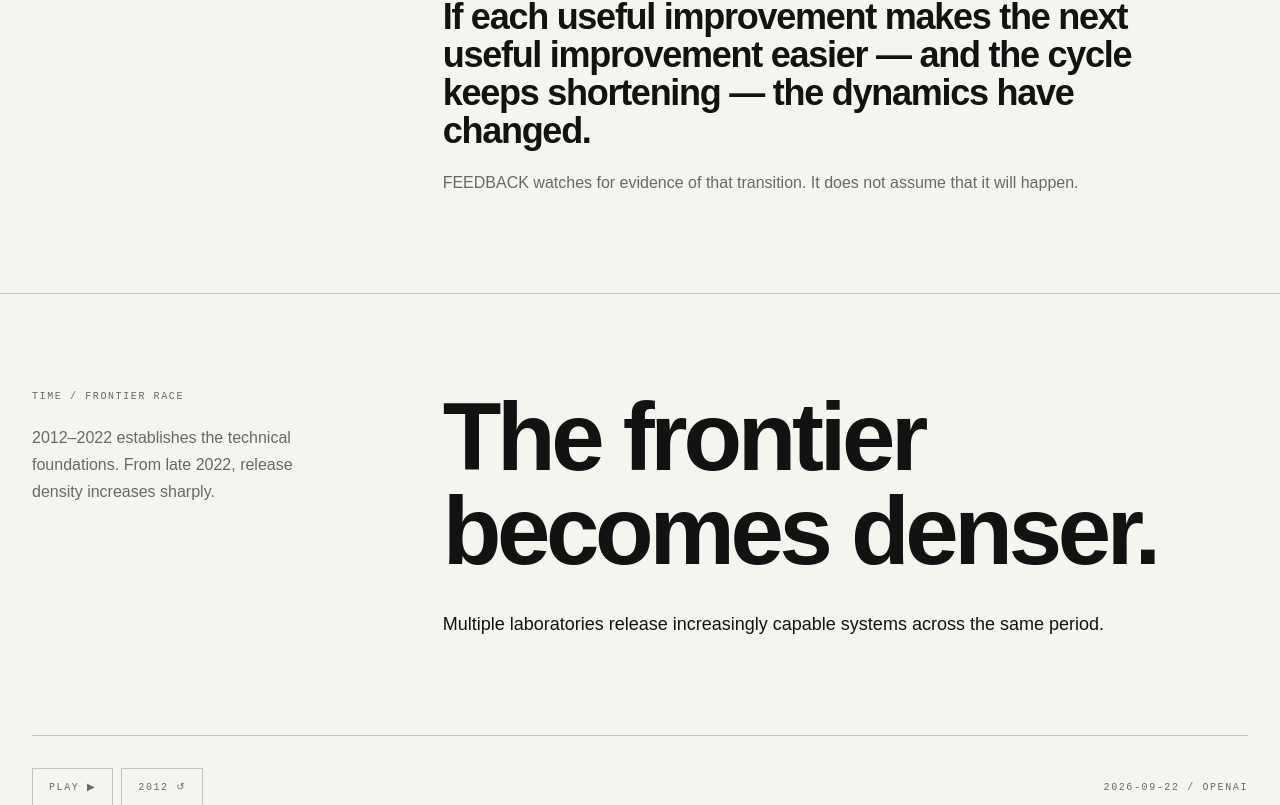
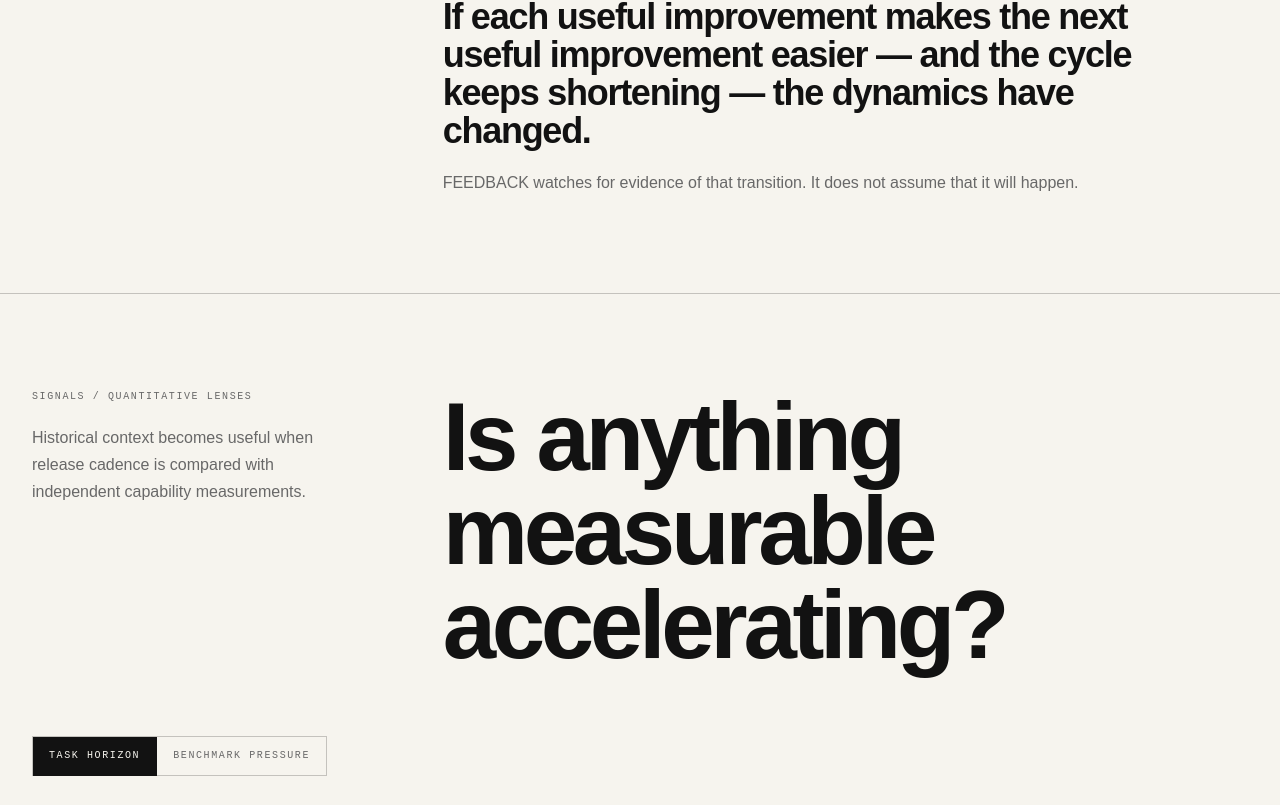
Before and after one commit to Bergtripper/feedback, a React (Vite) app: page / in a window 1280 px wide. Shown: the part 1995-2800 px from the top of the page. Built offline with nearby package versions, Linux system fonts and the light colour scheme.

Commit message:
App: separate TIME tool and persist color mode

```diff
--- a/src/App.tsx
+++ b/src/App.tsx
@@ -11,10 +11,15 @@ import {MissingGates} from './components/MissingGates';
 import {EvidenceExplorer} from './components/EvidenceExplorer';
 import {TheLoop} from './components/TheLoop';
 import React,{useState}from'react';
-export default function App(){const[dark,setDark]=useState(false);return <div data-color-mode={dark?'dark':'light'} className="min-h-screen dz-bg dz-text relative">
+export default function App(){
+ const[dark,setDark]=useState(()=>localStorage.getItem('feedback-color-mode')==='dark');
+ const[timeTool,setTimeTool]=useState(()=>new URLSearchParams(window.location.search).get('tool')==='time');
+ const toggleDark=()=>setDark(v=>{const next=!v;localStorage.setItem('feedback-color-mode',next?'dark':'light');return next});
+ const toggleTime=()=>{const next=!timeTool;setTimeTool(next);const u=new URL(window.location.href);next?u.searchParams.set('tool','time'):u.searchParams.delete('tool');window.history.pushState({},'',u)};
+ return <div data-color-mode={dark?'dark':'light'} className="min-h-screen dz-bg dz-text relative">
 <div id="top" className="fixed inset-0 pointer-events-none z-0 max-w-7xl mx-auto px-4 sm:px-6 lg:px-8 grid grid-cols-6 lg:grid-cols-12">{Array.from({length:12}).map((_,i)=><div key={i} className="h-full border-r dz-grid-line first:border-l"/>)}</div>
-<FeedbackHeader dark={dark} onToggle={()=>setDark(!dark)}/>
-<main className="relative z-10 pt-16"><section className="max-w-7xl mx-auto px-4 sm:px-6 lg:px-8 pt-24 sm:pt-32 pb-20"><div className="grid grid-cols-6 lg:grid-cols-12 gap-x-4"><p className="dz-meta col-span-6 lg:col-span-2">Research / 2026—</p><div className="col-span-6 lg:col-span-9 lg:col-start-4 mt-8 lg:mt-0"><p className="dz-meta mb-5">DOTZERO / FEEDBACK</p><h1 className="dz-h1 text-[clamp(3.5rem,9vw,9rem)] max-w-6xl">Can AI learn to build better AI?</h1><p className="dz-body-strong max-w-3xl mt-10 sm:mt-14 text-xl sm:text-2xl">An observatory of AI capability, research automation and recursive progress.</p></div></div></section>
+<FeedbackHeader dark={dark} onToggle={toggleDark} timeTool={timeTool} onTimeTool={toggleTime}/>
+<main className="relative z-10 pt-16">{timeTool?<FrontierCadence/>:<><section className="max-w-7xl mx-auto px-4 sm:px-6 lg:px-8 pt-24 sm:pt-32 pb-20"><div className="grid grid-cols-6 lg:grid-cols-12 gap-x-4"><p className="dz-meta col-span-6 lg:col-span-2">Research / 2026—</p><div className="col-span-6 lg:col-span-9 lg:col-start-4 mt-8 lg:mt-0"><p className="dz-meta mb-5">DOTZERO / FEEDBACK</p><h1 className="dz-h1 text-[clamp(3.5rem,9vw,9rem)] max-w-6xl">Can AI learn to build better AI?</h1><p className="dz-body-strong max-w-3xl mt-10 sm:mt-14 text-xl sm:text-2xl">An observatory of AI capability, research automation and recursive progress.</p></div></div></section>
 <section className="border-y dz-rule"><div className="max-w-7xl mx-auto px-4 sm:px-6 lg:px-8 py-16 sm:py-24 grid grid-cols-6 lg:grid-cols-12 gap-x-4 gap-y-10"><p className="dz-meta col-span-6 lg:col-span-3">00 / Premise</p><div className="col-span-6 lg:col-span-7 lg:col-start-5"><p className="dz-h3 text-3xl sm:text-5xl">The important question isn't only whether AI gets smarter.</p><p className="dz-h3 text-3xl sm:text-5xl mt-4" style={{color:'var(--accent)'}}>It's whether getting smarter makes it better at getting smarter.</p></div></div></section>
-<TheLoop/><FrontierCadence/><QuantSignals/><EvidenceExplorer/><MissingGates/><WhatIf/><ThreeFutures/><EvidenceTimeline/><TheModel/><ChangeOurMind/><SourcesMethods/><section className="border-t dz-rule"><div className="max-w-7xl mx-auto px-4 sm:px-6 lg:px-8 py-16 grid grid-cols-6 lg:grid-cols-12 gap-x-4"><p className="dz-meta col-span-6 lg:col-span-3">Method / v0.1</p><div className="col-span-6 lg:col-span-7 lg:col-start-5"><p className="dz-body-strong">FEEDBACK separates observations, estimates, hypotheses and scenarios. No single score is presented as a probability of AGI or superintelligence.</p></div></div></section></main>
+<TheLoop/><QuantSignals/><EvidenceExplorer/><MissingGates/><WhatIf/><ThreeFutures/><EvidenceTimeline/><TheModel/><ChangeOurMind/><SourcesMethods/><section className="border-t dz-rule"><div className="max-w-7xl mx-auto px-4 sm:px-6 lg:px-8 py-16 grid grid-cols-6 lg:grid-cols-12 gap-x-4"><p className="dz-meta col-span-6 lg:col-span-3">Method / v0.1</p><div className="col-span-6 lg:col-span-7 lg:col-start-5"><p className="dz-body-strong">FEEDBACK separates observations, estimates, hypotheses and scenarios. No single score is presented as a probability of AGI or superintelligence.</p></div></div></section></>}</main>
 <footer className="relative z-10 border-t dz-rule"><div className="max-w-7xl mx-auto px-4 sm:px-6 lg:px-8 py-8 flex justify-between"><span className="dz-meta">DOTZERO / Personal Research Lab</span><span className="dz-meta">Feedback / v0.1</span></div></footer></div>}
```
